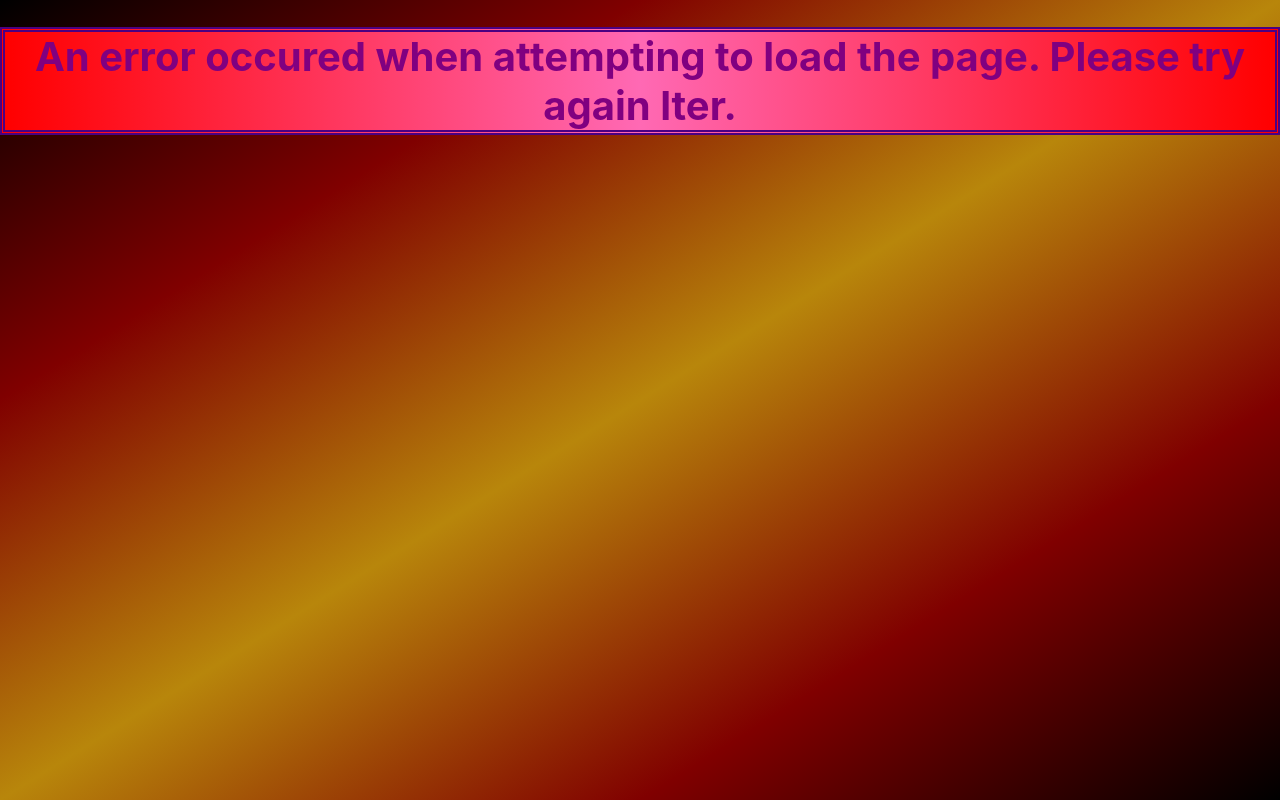
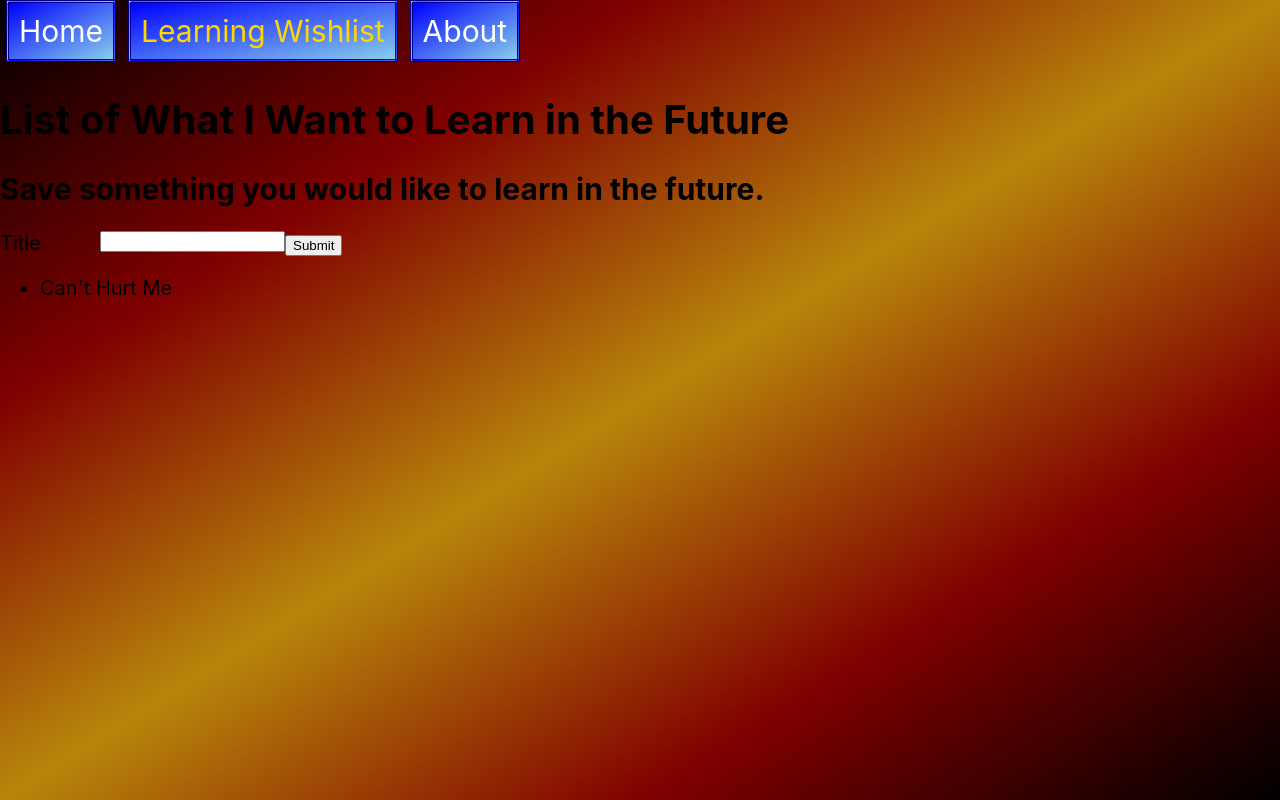
Before and after one commit to adnanian/learning-diary-lite, a React (Create React App) app: page /learning-wishlist in a window 1280 px wide. Built offline with nearby package versions, Linux system fonts and the light colour scheme; data requests are answered from the project's data file.

Commit message:
Complete functionality of LearningWishList (formerly ContentWishList)

```diff
--- a/db.json
+++ b/db.json
@@ -164,5 +164,10 @@
       "id": 14
     }
   ],
-  "contentWishList": []
+  "learningWishList": [
+    {
+      "savedTitle": "Can't Hurt Me",
+      "id": 1
+    }
+  ]
 }
--- a/src/components/NavBar.js
+++ b/src/components/NavBar.js
@@ -11,10 +11,10 @@ function NavBar() {
                 Home
             </NavLink>
             <NavLink
-                to="/content-wishlist"
+                to="/learning-wishlist"
                 className="nav-link"
             >
-                Content Wishlist
+                Learning Wishlist
             </NavLink>
             <NavLink
                 to="/about"
--- a/src/pages/About.js
+++ b/src/pages/About.js
@@ -2,7 +2,7 @@ import "../page-stylesheets/About.css";
 
 function About() {
     return (
-        <div id="about-section">
+        <main id="about-section">
             <p id="about-text">
                 Learning Diary Lite is a web application that allows users to write educational
                 and beneficial content that they consume. It serves as a space for users to
@@ -11,7 +11,7 @@ function About() {
                 in the modern education system). With this handy tool, you never have to
                 buy another notebook again.
             </p>
-        </div>
+        </main>
     )
 }
 
--- a/src/pages/ContentWishList.js
+++ /dev/null
@@ -1,9 +0,0 @@
-function ContentWishList() {
-    return (
-        <div className="to-be-added">
-            To be added
-        </div>
-    )
-}
-
-export default ContentWishList;
--- /dev/null
+++ b/src/pages/LearningWishList.js
@@ -0,0 +1,58 @@
+import { useEffect, useState } from "react";
+
+function LearningWishList() {
+    useEffect(() => {
+        fetch('http://localhost:3000/learningWishList')
+            .then((response) => response.json())
+            .then((data) => {
+                setWishList(data);
+            });
+    }, []);
+
+    const [wishlist, setWishList] = useState([]);
+    const [savedTitle, setSavedTitle] = useState("");
+
+    const listItems = wishlist.map((item) => <li>{item.savedTitle}</li>);
+
+    function addSavedTitle(event) {
+        event.preventDefault();
+        fetch('http://localhost:3000/learningWishList', {
+            method: "POST",
+            headers: {
+                "Content-Type": "application/json"
+            },
+            body: JSON.stringify({
+                savedTitle: savedTitle
+            })
+        })
+            .then((response) => response.json())
+            .then((data) => {
+                setWishList([...wishlist, data]);
+                setSavedTitle("");
+            });
+    }
+
+    return (
+        <main>
+            <h1>List of What I Want to Learn in the Future</h1>
+            <form onSubmit={addSavedTitle}>
+                <h2>Save something you would like to learn in the future.</h2>
+                <label htmlFor="savedTitle">Title</label>
+                <input
+                    id="savedTitle"
+                    name="savedTitle"
+                    type="text"
+                    value={savedTitle}
+                    onChange={(event) => setSavedTitle(event.target.value)}
+                />
+                <input type="submit" />
+            </form>
+            <ul>
+                {listItems}
+            </ul>
+        </main>
+    );
+
+}
+
+export default LearningWishList;
--- a/src/routes.js
+++ b/src/routes.js
@@ -2,8 +2,8 @@ import App from "./App";
 import Home from "./pages/Home";
 import About from "./pages/About";
 import ErrorPage from "./pages/ErrorPage";
-import ContentWishList from "./pages/ContentWishList";
 import Notebook from "./pages/Notebook";
+import LearningWishList from "./pages/LearningWishList";
 
 const routes = [
     {
@@ -22,8 +22,8 @@ const routes = [
                 ]
             },
             {
-                path: "/content-wishlist",
-                element: <ContentWishList />
+                path: "/learning-wishlist",
+                element: <LearningWishList />
             },
             {
                 path: "/about",
```
